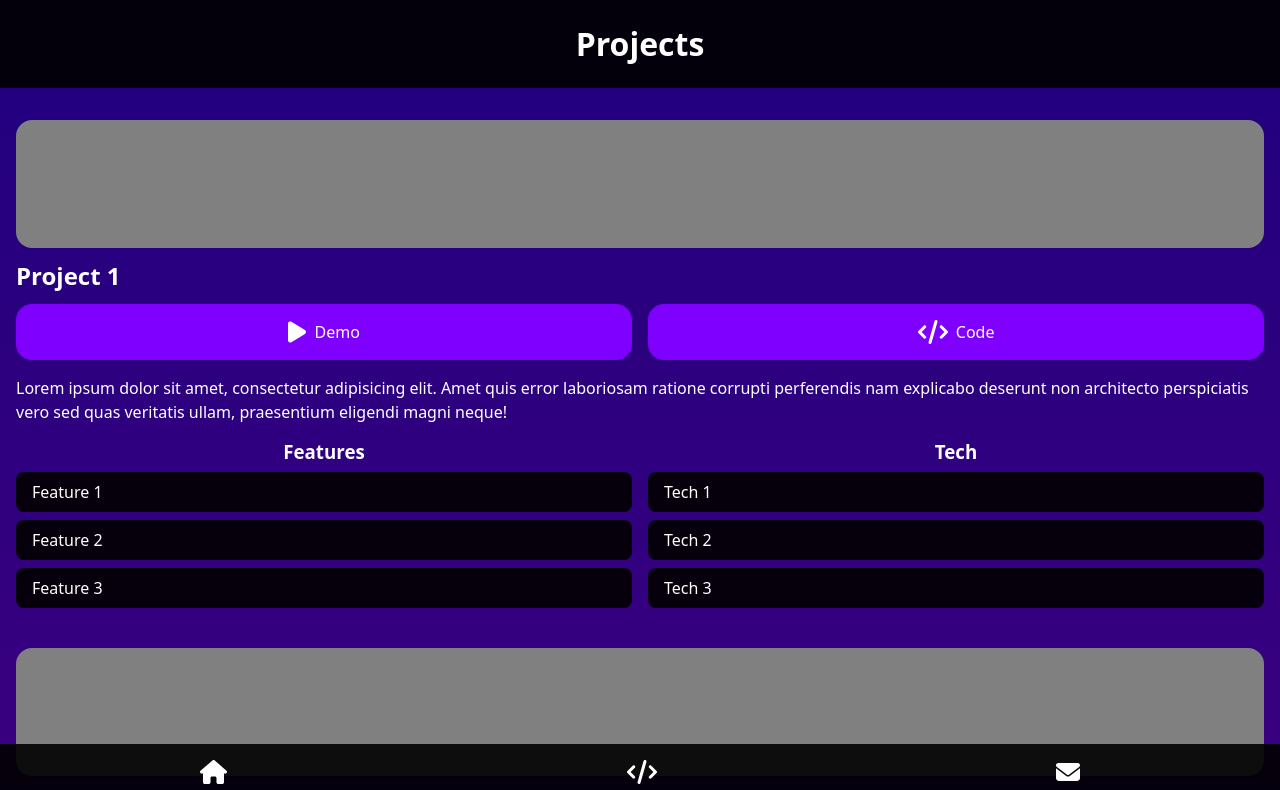
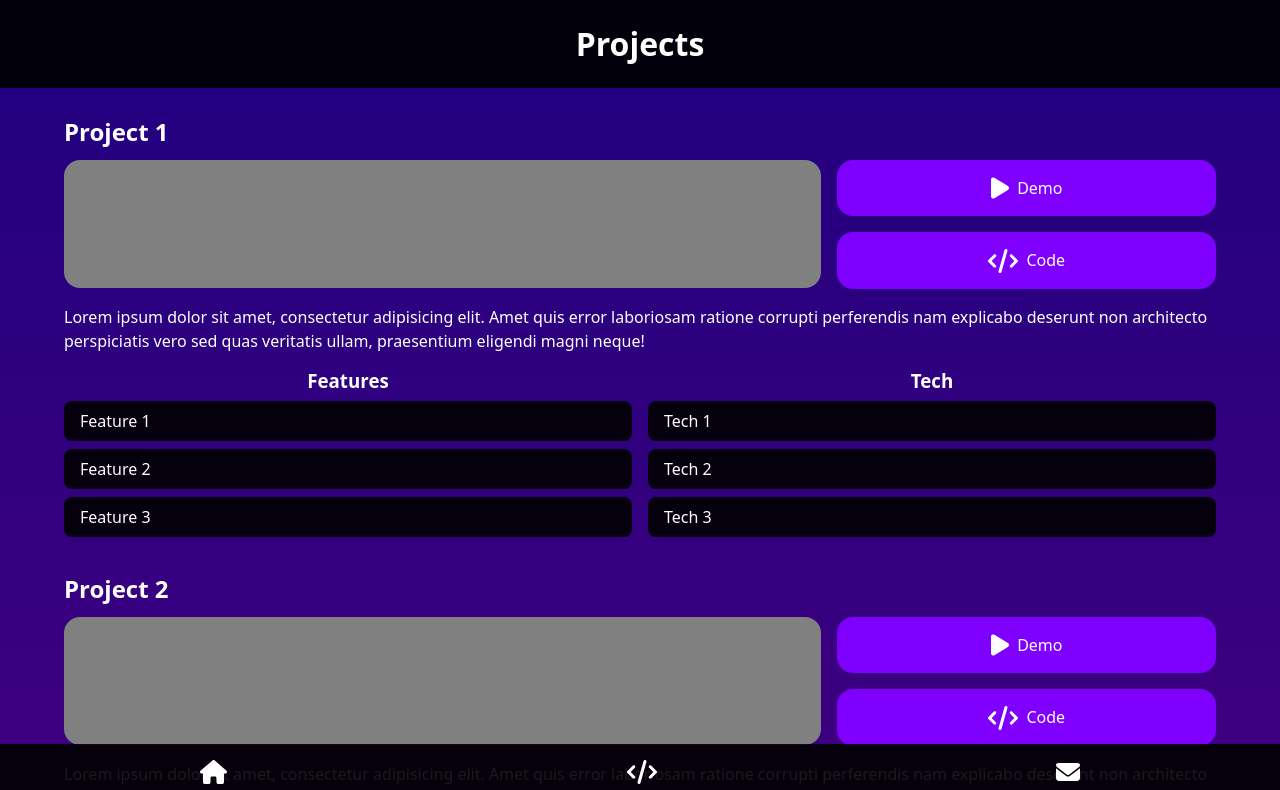
Before and after one commit to adamvp0103/my-portfolio, a React (Vite) app: page /projects in a window 1280 px wide. Shown: the top 790 px of the page. Built offline with nearby package versions, Linux system fonts and the light colour scheme.

Commit message:
Establish medium screen layout

```diff
--- a/src/components/Nav/Nav.tsx
+++ b/src/components/Nav/Nav.tsx
@@ -6,7 +6,7 @@ import { faCode, faEnvelope, faHouse } from '@fortawesome/free-solid-svg-icons';
 
 export default function Nav() {
   return (
-    <nav className={styles.nav}>
+    <nav className={styles.nav} onClick={() => window.scrollTo({ top: 0 })}>
       <Link className={styles.link} to="/">
         <FontAwesomeIcon className={sharedStyles.icon} icon={faHouse} />
       </Link>
--- a/src/pages/Home/Home.module.css
+++ b/src/pages/Home/Home.module.css
@@ -10,6 +10,7 @@
 }
 
 .name {
+  margin-bottom: 0.5rem;
   font-size: 2rem;
   font-weight: bold;
 }
--- a/src/pages/Projects/Projects.module.css
+++ b/src/pages/Projects/Projects.module.css
@@ -1,4 +1,5 @@
 .image {
+  flex: 2;
   height: 8rem;
   margin-bottom: 1rem;
   border-radius: 1rem;
@@ -51,3 +52,15 @@
   margin-bottom: 0.5rem;
   text-align: center;
 }
+
+@media (min-width: 641px) {
+  .imageAndButtons {
+    display: flex;
+    gap: 1rem;
+  }
+
+  .doubleButton {
+    flex-direction: column;
+    flex: 1;
+  }
+}
--- a/src/pages/Projects/Projects.tsx
+++ b/src/pages/Projects/Projects.tsx
@@ -13,8 +13,9 @@ export default function Projects() {
       <div className={sharedStyles.page}>
         <section className={sharedStyles.section}>
           {/* TODO: Replace with actual project info */}
+          <h2 className={sharedStyles.heading}>Project 1</h2>
+          <div className={styles.imageAndButtons}>
             <div className={styles.image}></div>
-          <h2 className={sharedStyles.heading}>Project 1</h2>
             <div className={styles.doubleButton}>
               <button>
                 <FontAwesomeIcon className={sharedStyles.icon} icon={faPlay} />
@@ -24,6 +25,7 @@ export default function Projects() {
                 <FontAwesomeIcon className={sharedStyles.icon} icon={faCode} />
                 &nbsp;&nbsp;Code
               </button>
+            </div>
           </div>
           <p className={styles.description}>
             Lorem ipsum dolor sit amet, consectetur adipisicing elit. Amet quis
@@ -53,8 +55,9 @@ export default function Projects() {
 
         <section className={sharedStyles.section}>
           {/* TODO: Replace with actual project info */}
+          <h2 className={sharedStyles.heading}>Project 2</h2>
+          <div className={styles.imageAndButtons}>
             <div className={styles.image}></div>
-          <h2 className={sharedStyles.heading}>Project 2</h2>
             <div className={styles.doubleButton}>
               <button>
                 <FontAwesomeIcon className={sharedStyles.icon} icon={faPlay} />
@@ -64,6 +67,7 @@ export default function Projects() {
                 <FontAwesomeIcon className={sharedStyles.icon} icon={faCode} />
                 &nbsp;&nbsp;Code
               </button>
+            </div>
           </div>
           <p className={styles.description}>
             Lorem ipsum dolor sit amet, consectetur adipisicing elit. Amet quis
@@ -93,8 +97,9 @@ export default function Projects() {
 
         <section className={sharedStyles.section}>
           {/* TODO: Replace with actual project info */}
+          <h2 className={sharedStyles.heading}>Project 3</h2>
+          <div className={styles.imageAndButtons}>
             <div className={styles.image}></div>
-          <h2 className={sharedStyles.heading}>Project 3</h2>
             <div className={styles.doubleButton}>
               <button>
                 <FontAwesomeIcon className={sharedStyles.icon} icon={faPlay} />
@@ -104,6 +109,7 @@ export default function Projects() {
                 <FontAwesomeIcon className={sharedStyles.icon} icon={faCode} />
                 &nbsp;&nbsp;Code
               </button>
+            </div>
           </div>
           <p className={styles.description}>
             Lorem ipsum dolor sit amet, consectetur adipisicing elit. Amet quis
--- a/src/shared/shared.module.css
+++ b/src/shared/shared.module.css
@@ -39,3 +39,13 @@
   padding-inline: 1rem;
   background-color: var(--translucent-black);
 }
+
+@media (min-width: 641px) {
+  .page {
+    padding-inline: 4rem;
+  }
+
+  .header {
+    padding-inline: 4rem;
+  }
+}
```
Lines whose indentation alone changed are shown as unchanged.
